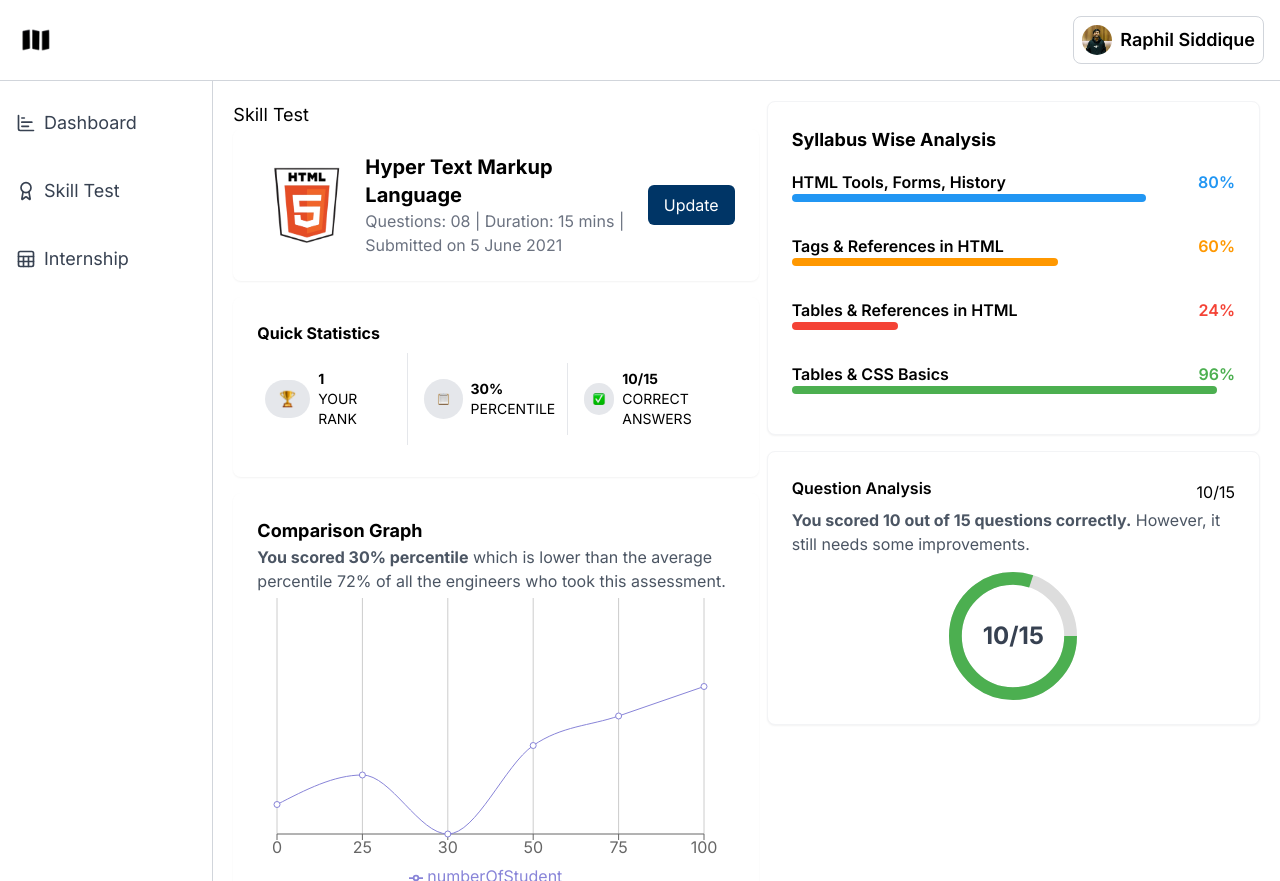
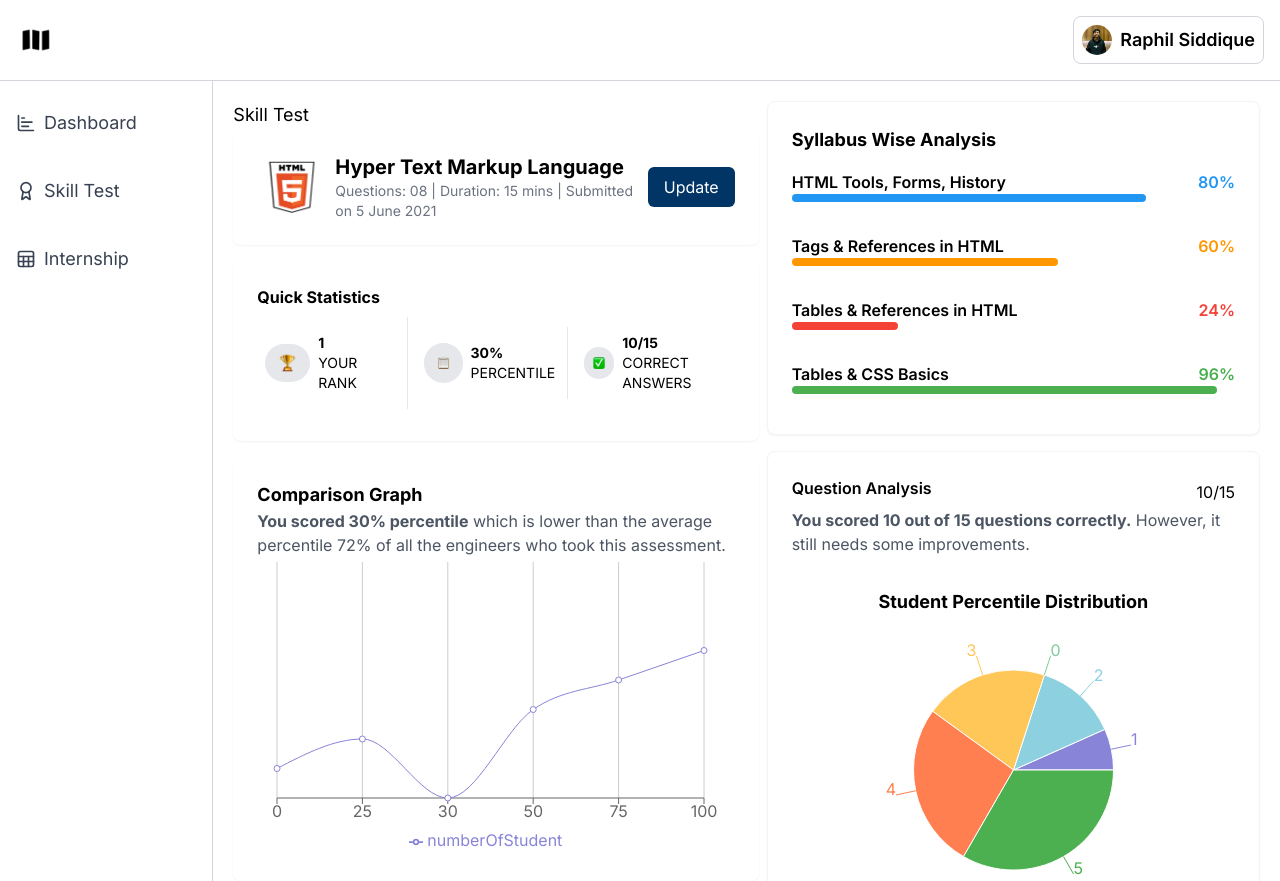
Before and after one commit to Slyyv17/whatByte-tech-int-proj, a Next.js app: page / in a window 1280 px wide. Built offline with nearby package versions, Linux system fonts and the light colour scheme.

Commit message:
Fix: updated the pie chart

```diff
--- a/src/components/SkillTestCard.tsx
+++ b/src/components/SkillTestCard.tsx
@@ -2,7 +2,7 @@
 
 import { useState } from "react";
 import Image from "next/image";
-import { LineChart, Line, XAxis, CartesianGrid, Tooltip, Legend, ResponsiveContainer } from 'recharts';
+import { LineChart, Line, XAxis, CartesianGrid, Tooltip, Legend, ResponsiveContainer, PieChart, Pie, Cell } from 'recharts';
 import { ArrowRight } from "lucide-react";
 
 
@@ -72,6 +72,14 @@ export default function SkillTestCard() {
     return null;
   };
 
+  // for the pie chart
+   // Add user's percentile dynamically and sort
+  const userPieData = { percentile, numberOfStudent: 0 };
+  const updatedPieData = [...baseData, userPieData].sort((a, b) => a.percentile - b.percentile);
+
+  // Chart Colors
+  const COLORS = ["#8884d8", "#8dd1e1", "#82ca9d", "#ffc658", "#ff7f50", "#4CAF50"];
+
   return (
     <section className="flex justify-between items-start gap-2">
       {/* First article */}
@@ -81,13 +89,13 @@ export default function SkillTestCard() {
           <Image
             src="/assets/images/html5_logo.png"
             alt="HTML"
-            width={100}
-            height={100}
+            width={70}
+            height={70}
             className="rounded-lg"
           />
           <div className="flex flex-col items-start justify-center h-fit">
             <h2 className="text-xl font-bold">Hyper Text Markup Language</h2>
-            <p className="text-gray-500">
+            <p className="text-gray-500 text-sm">
               Questions: 08 | Duration: 15 mins | Submitted on 5 June 2021
             </p>
           </div>
@@ -233,16 +241,39 @@ export default function SkillTestCard() {
             <p> {correctAnswers}/15 </p>
         </div>
 
-        <p className="mb-4 text-gray-600"><b>You scored 10 out of 15 questions correctly.</b> However, it still needs some improvements.</p>
+        <p className="mb-4 text-gray-600"><b>You scored {correctAnswers} out of 15 questions correctly.</b> However, it still needs some improvements.</p>
         <div className="flex justify-center">
-          <div className="relative flex items-center justify-center w-32 h-32">
-            <svg className="absolute w-full h-full" viewBox="0 0 100 100">
-              <circle cx="50" cy="50" r="45" stroke="#ddd" strokeWidth="10" fill="none"/>
-              <circle cx="50" cy="50" r="45" stroke="#4CAF50" strokeWidth="10" fill="none" strokeDasharray="282.743, 282.743" strokeDashoffset="56.5486"/>
-            </svg>
-              <span className="absolute text-2xl font-bold text-gray-700">{correctAnswers}/15</span>
-          </div>
+      <div className="w-full max-w-lg p-4">
+        <h2 className="text-center font-bold text-lg mb-4">Student Percentile Distribution</h2>
+
+        <ResponsiveContainer width="100%" height={300}>
+          <PieChart>
+            <Pie
+              data={updatedPieData}
+              dataKey="numberOfStudent"
+              nameKey="percentile"
+              cx="50%"
+              cy="50%"
+              outerRadius={100}
+              fill="#82ca9d"
+              label
+            >
+              {updatedPieData.map((entry, index) => (
+                <Cell key={`cell-${index}`} fill={COLORS[index % COLORS.length]} />
+              ))}
+            </Pie>
+            <Tooltip />
+            <Legend />
+          </PieChart>
+        </ResponsiveContainer>
+
+        <div className="text-center mt-4">
+          <span className="text-xl font-bold text-gray-700">
+            Correct Answers: {correctAnswers}/15
+          </span>
         </div>
+      </div>
+    </div>
       </div>
       </article>
 
```
